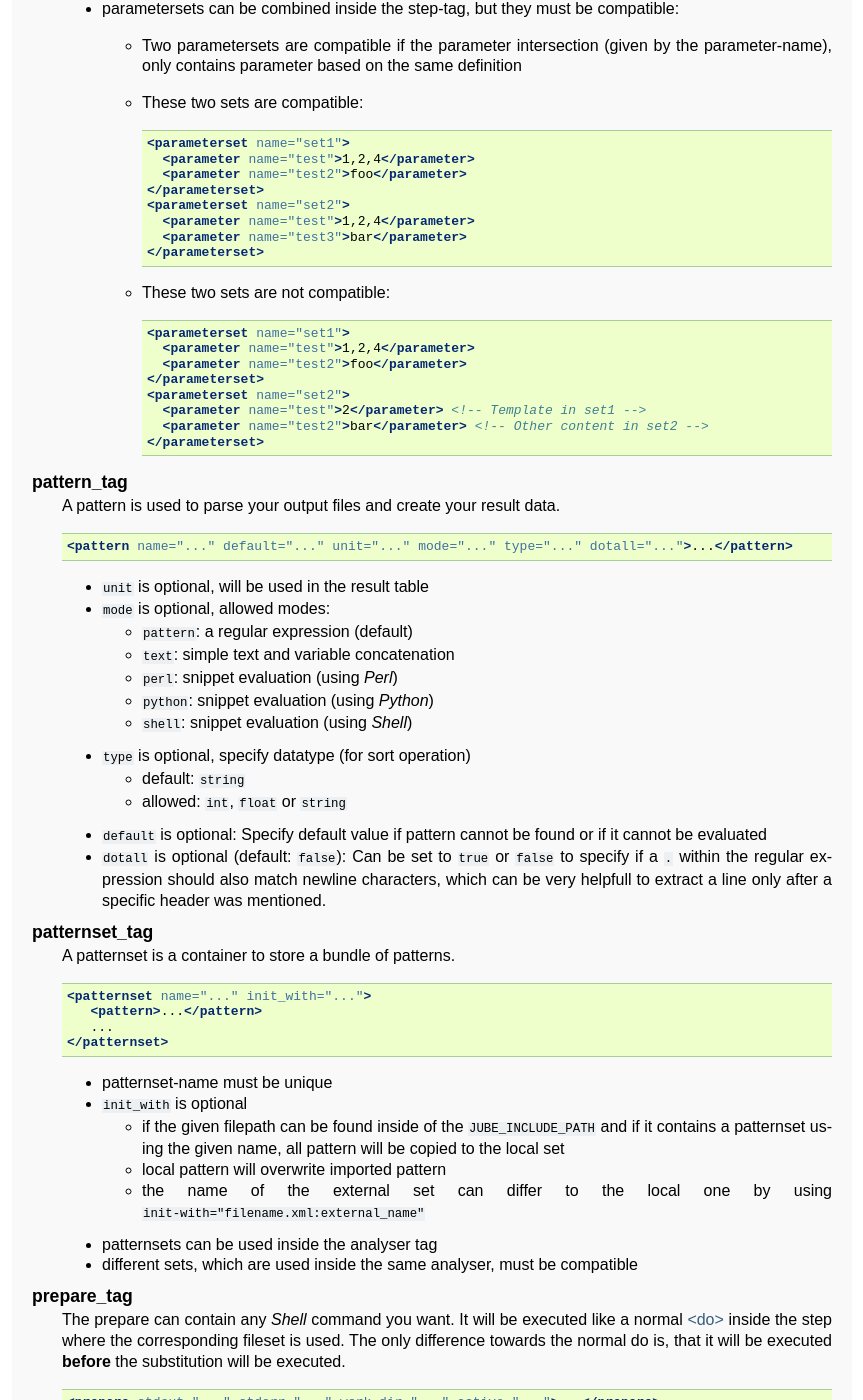
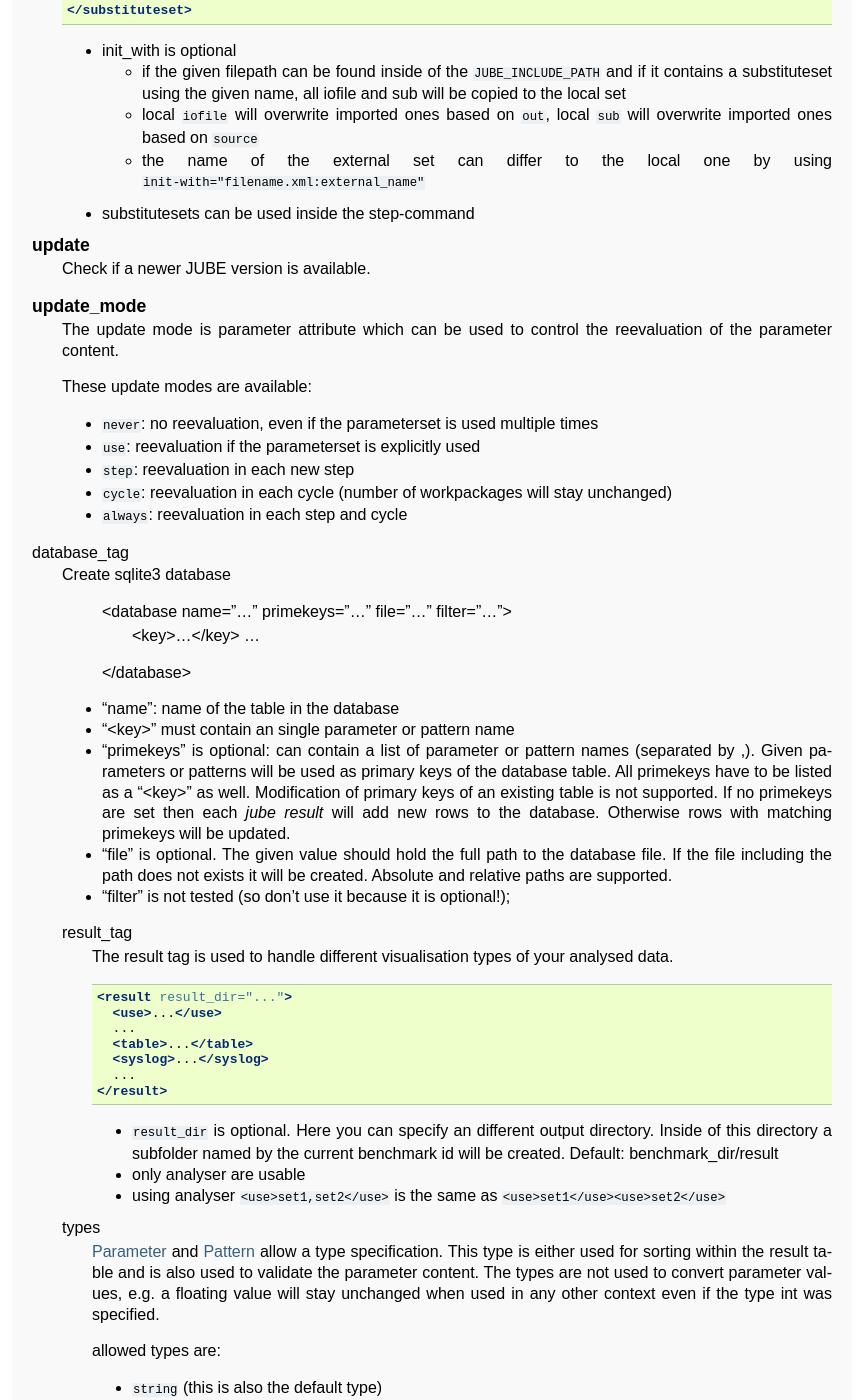
Before and after one commit to FZJ-JSC/JUBE, a Sphinx documentation site: the page built from docs/glossar.rst, in a window 1280 px wide and 1400 px high, scrolled down 9332 px. Shown: the whole window, without its empty margins (218-1081 px from the left). Built offline with Sphinx 7.4.7, drawn with Linux system fonts in a browser that asks for light colours; some of the changed text lies outside the part shown.

Commit message:
move database_tag help msh from help.txt to glossar.rst

```diff
--- a/docs/glossar.rst
+++ b/docs/glossar.rst
@@ -560,6 +560,32 @@ Glossary
        * ``true`` : Combine result lines if iteration-option is used
        * ``false`` : Create single line for each iteration
 
+database_tag
+   Create sqlite3 database
+
+      <database name="..." primekeys="..." file="..." filter="...">
+        <key>...</key>
+        ...
+      </database>
+
+   * "name": name of the table in the database
+
+   * "<key>" must contain an single parameter or pattern name
+
+   * "primekeys" is optional: can contain a list of parameter or
+     pattern names (separated by ,). Given parameters or patterns
+     will be used as primary keys of the database table. All
+     primekeys have to be listed as a "<key>" as well. Modification
+     of primary keys of an existing table is not supported.
+     If no primekeys are set then each `jube result` will add new rows
+     to the database. Otherwise rows with matching primekeys will be updated.
+
+   * "file" is optional. The given value should hold the full path
+     to the database file. If the file including the path does not
+     exists it will be created. Absolute and relative paths are supported.
+
+   * "filter" is not tested (so don't use it because it is optional!);
+
    result_tag
      The result tag is used to handle different visualisation types of your analysed data.
 
```
Also changed, not shown: 1 other file.
